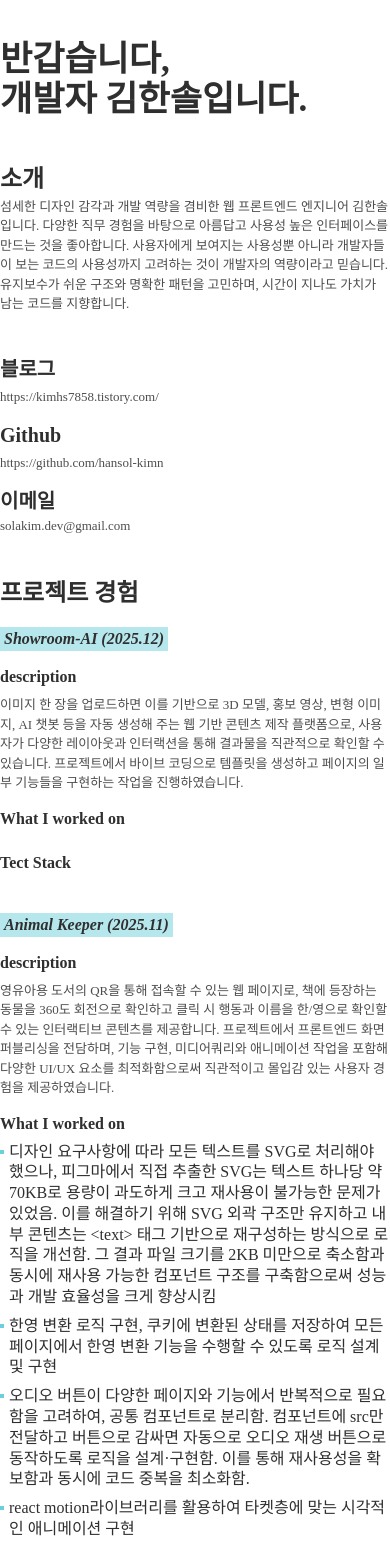
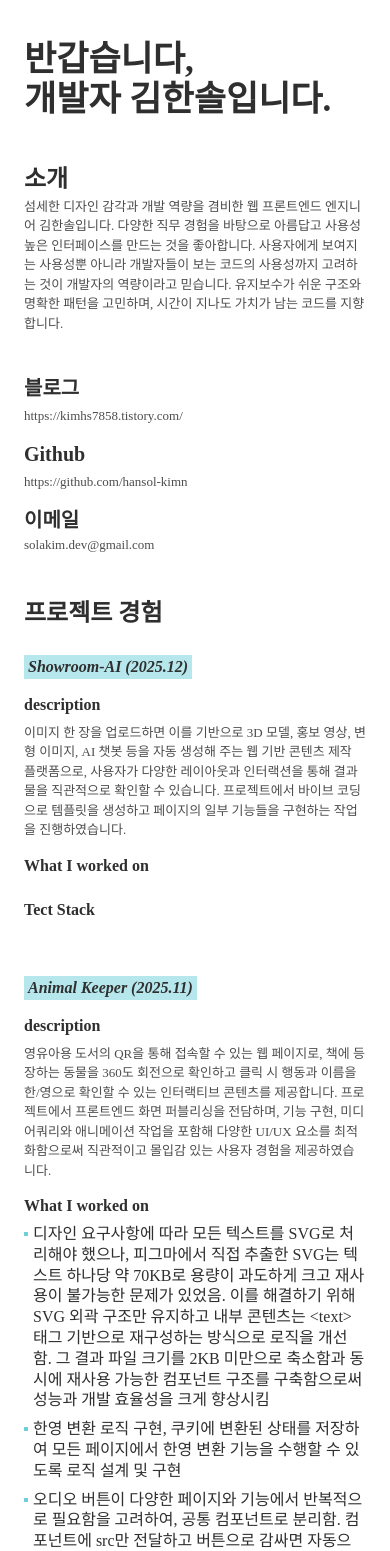
Before and after one commit to hansol-kimn/resume, a Next.js app: page / in a window 390 px wide. Shown: the top 1551 px of the page. Built offline with nearby package versions, Linux system fonts and the light colour scheme; a web font is replaced by a local one.

Commit message:
빌드 에러 수정

```diff
--- a/app/page.tsx
+++ b/app/page.tsx
@@ -3,7 +3,7 @@ import Projects from "@/components/projects";
 
 export default function Page() {
   return (
-    <div className="mx-auto max-w-[1000px] my-10 text-[#2F2F2F] mx-6">
+    <div className="max-w-[1000px] my-10 text-[#2F2F2F] mx-6 md:mx-auto">
       <Introduce />
       <Projects />
     </div>
--- a/components/projects.tsx
+++ b/components/projects.tsx
@@ -10,7 +10,7 @@ export default function Projects() {
       <div>
         {contentData.map((content, index) => {
           return (
-            <div key={index} className="py-4 flex flex-col gap-3.5">
+            <div key={index} className="py-6 flex flex-col gap-3.5">
               <ProjectTitle>{content.title}</ProjectTitle>
               <Container>
                 <H4>description</H4>
--- a/package.json
+++ b/package.json
@@ -9,7 +9,7 @@
     "lint": "eslint"
   },
   "dependencies": {
-    "next": "16.0.3",
+    "next": "16.0.7",
     "react": "19.2.0",
     "react-dom": "19.2.0"
   },
```
Also changed, not shown: 1 other file (tests, documents, lock files or other folders).
